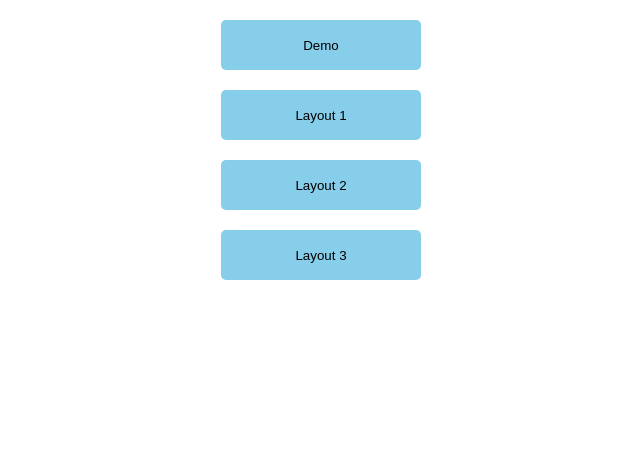
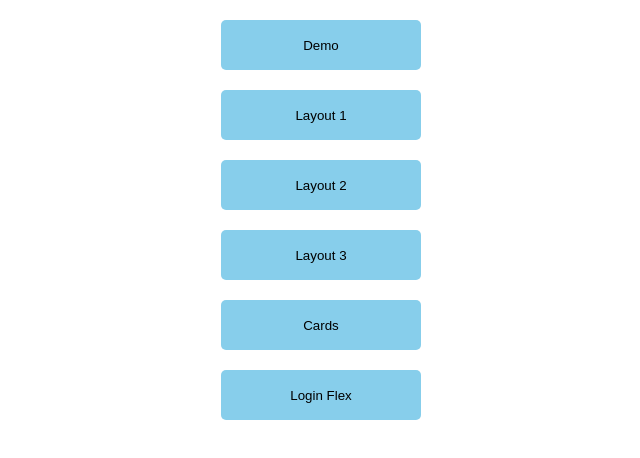
Before and after one commit to Utkarsh00001/learning_html_css, a plain HTML site: page index.html in a window 1280 px wide. Shown: the whole page, without its empty margins (319-959 px from the left). Drawn offline with Linux system fonts and the light colour scheme.

Commit message:
modified index file

```diff
--- a/index.html
+++ b/index.html
@@ -50,5 +50,11 @@
     <a href="assignment3.html">
         <button>Layout 3</button>
     </a>
+    <a href="cards.html">
+        <button>Cards</button>
+    </a>
+    <a href="logInRegFlex.html">
+        <button>Login Flex</button>
+    </a>
 </body>
 </html>
```
